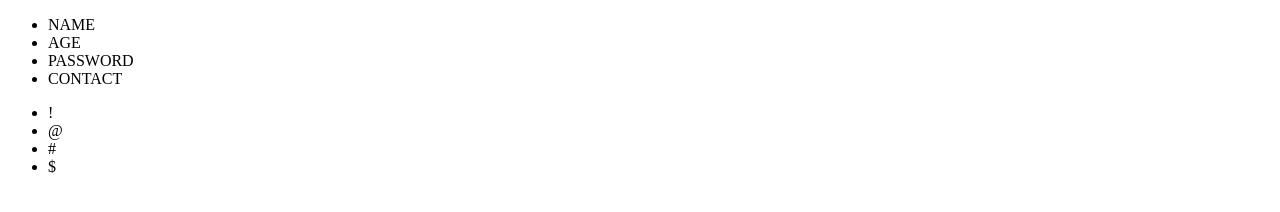
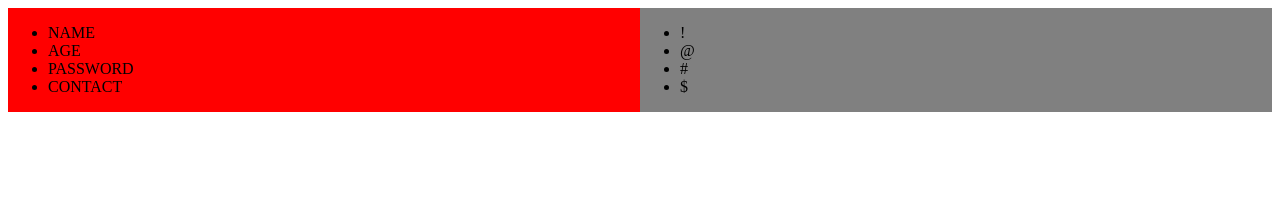
Before and after one commit to pragadeesh-vrdella/TeamProject, a plain HTML site: page index.html in a window 1280 px wide. Drawn offline with Linux system fonts and the light colour scheme.

Commit message:
modified styling valid syntax

```diff
--- a/index.html
+++ b/index.html
@@ -1,10 +1,12 @@
 <!DOCTYPE html>
+
 <head>
   <title>TEAM PROJECT</title>
 </head>
+
 <body>
-  <div style={"width:100%;height:100%;display:flex"}>
-    <div style={"flex:1;background-color:red"}>
+  <div style="width:100%;height:100%;display:flex">
+    <div style="flex:1;background-color:red">
       <ul>
         <li>NAME</li>
         <li>AGE</li>
@@ -12,7 +14,7 @@
         <li>CONTACT</li>
       </ul>
     </div>
-    <div style={"flex:1;background-color:grey"}>
+    <div style="flex:1;background-color:grey">
       <ul>
         <li>!</li>
         <li>@</li>
@@ -22,4 +24,5 @@
     </div>
   </div>
 </body>
+
 </html>
```
